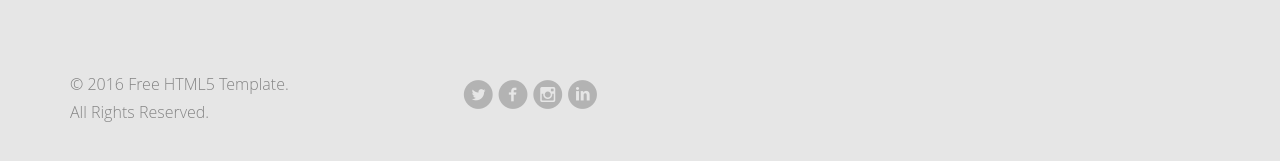
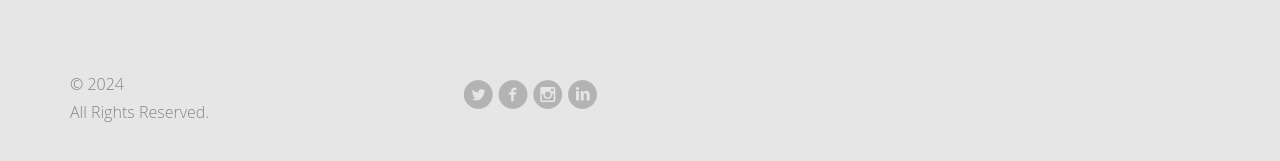
Before and after one commit to gushy0203/Bharathi-park, a plain HTML site: page index.html in a window 1280 px wide. Shown: the part 6050-6211 px from the top of the page. Drawn offline with Linux system fonts and the light colour scheme; files whose address does not match are found by name.

Commit message:
Update index.html

```diff
--- a/index.html
+++ b/index.html
@@ -367,7 +367,7 @@
 			<div class="row">
 				<div class="col-md-4">
 					<div class="copyright">
-						<p>&copy; 2016 Free HTML5 Template. <br> All Rights Reserved. <br>
+						<p>&copy; 2024 <br> All Rights Reserved. <br>
 						<!-- Designed by <a href="https://jayvenka.com" target="_blank">jay venka</a>  -->
 
 
```
